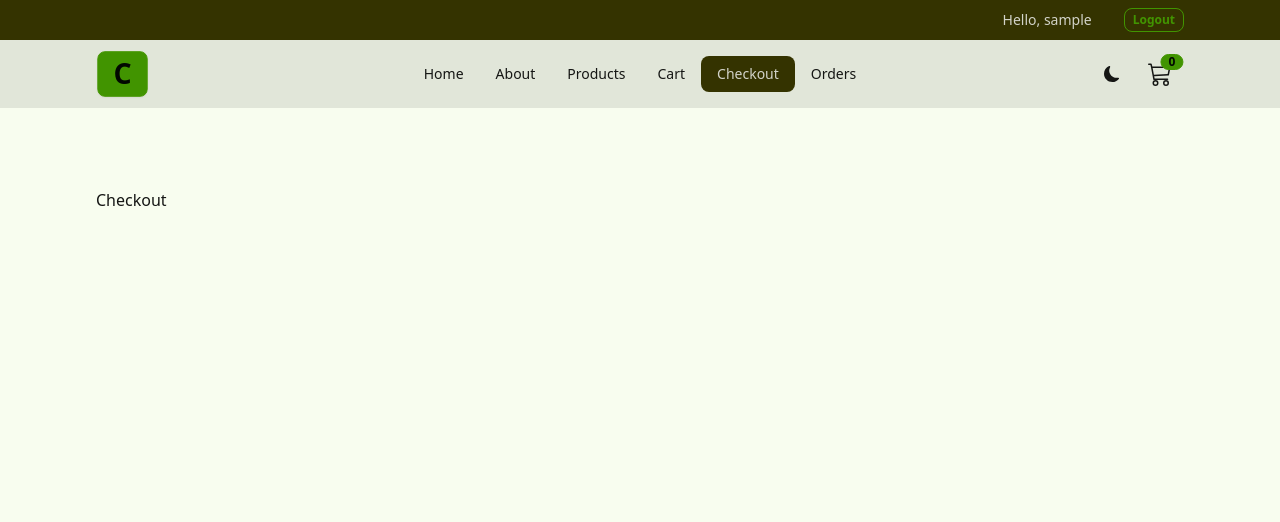
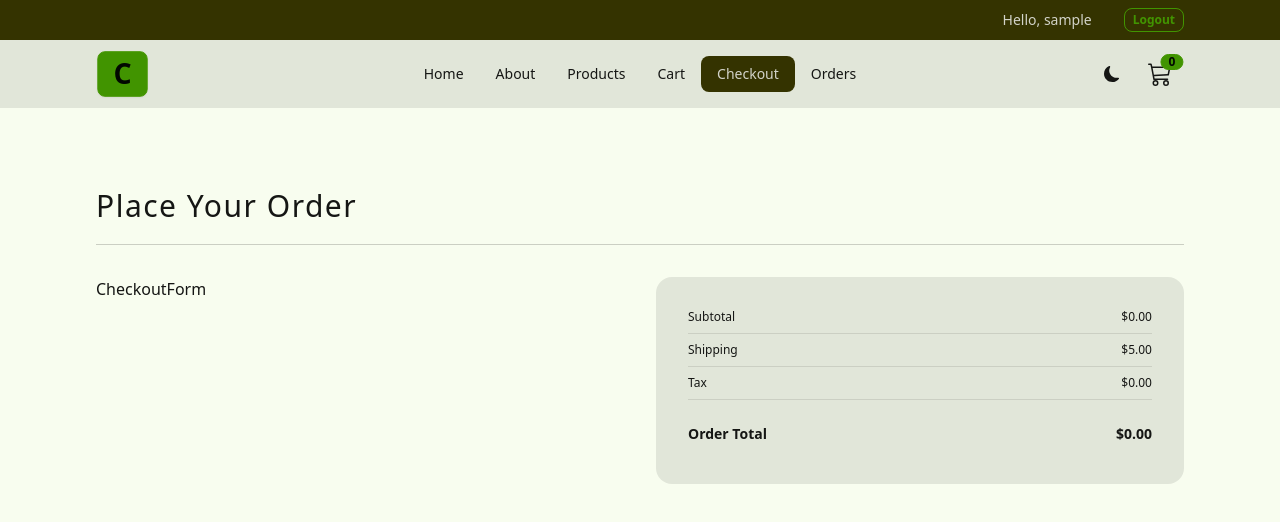
Before and after one commit to irynadubets/comfy_store, a React (Vite) app: page /checkout in a window 1280 px wide. Shown: the top 522 px of the page. Built offline with nearby package versions, Linux system fonts and the light colour scheme; sample sign-in values are in the browser's storage.

Commit message:
feat: add checkout functionality

```diff
--- a/src/App.jsx
+++ b/src/App.jsx
@@ -20,6 +20,7 @@ import { ErrorElement } from "./components";
 import { loader as landingLoader } from "./pages/Landing";
 import { loader as singleProductLoader } from "./pages/SingleProduct";
 import { loader as productsLoader } from "./pages/Products";
+import { loader as checkoutLoader } from "./pages/Checkout";
 
 // actions
 import { action as registerAction } from "./pages/Register";
@@ -57,6 +58,7 @@ const router = createBrowserRouter([
       {
         path: "checkout",
         element: <Checkout />,
+        loader: checkoutLoader(store),
       },
       {
         path: "cart",
--- /dev/null
+++ b/src/components/CheckoutForm.jsx
@@ -0,0 +1,7 @@
+import React from "react";
+
+const CheckoutForm = () => {
+  return <div>CheckoutForm</div>;
+};
+
+export default CheckoutForm;
--- a/src/components/index.js
+++ b/src/components/index.js
@@ -12,3 +12,4 @@ export { default as PaginationContainer } from "./PaginationContainer";
 export { default as Loading } from "./Loading";
 export { default as CartTotals } from "./CartTotals";
 export { default as CartItemsList } from "./CartItemsList";
+export { default as CheckoutForm } from "./CheckoutForm";
--- a/src/pages/Checkout.jsx
+++ b/src/pages/Checkout.jsx
@@ -1,5 +1,31 @@
+import { useSelector } from "react-redux";
+import { CheckoutForm, SectionTitle, CartTotals } from "../components";
+import { toast } from "react-toastify";
+import { redirect } from "react-router-dom";
+
+export const loader = (store) => () => {
+  const user = store.getState().userState.user;
+  if (!user) {
+    toast.warn("You must be logged in to checkout");
+    return redirect("/login");
+  }
+  return null;
+};
+
 const Checkout = () => {
-  return <h1>Checkout</h1>;
+  const cartTotal = useSelector((state) => state.cartState.cartTotal);
+  if (cartTotal.length === 0) {
+    return <SectionTitle text="Your cart is empty" />;
+  }
+  return (
+    <>
+      <SectionTitle text="Place your order" />
+      <div className="mt-8 grid gap-8 md:grid-cols-2 items-start">
+        <CheckoutForm />
+        <CartTotals />
+      </div>
+    </>
+  );
 };
 
 export default Checkout;
```
